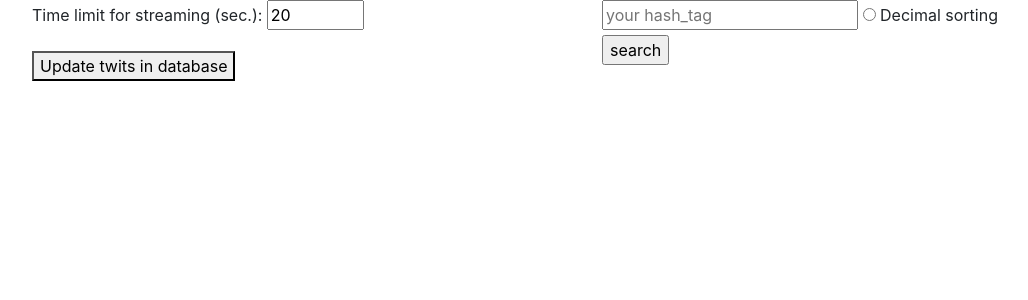
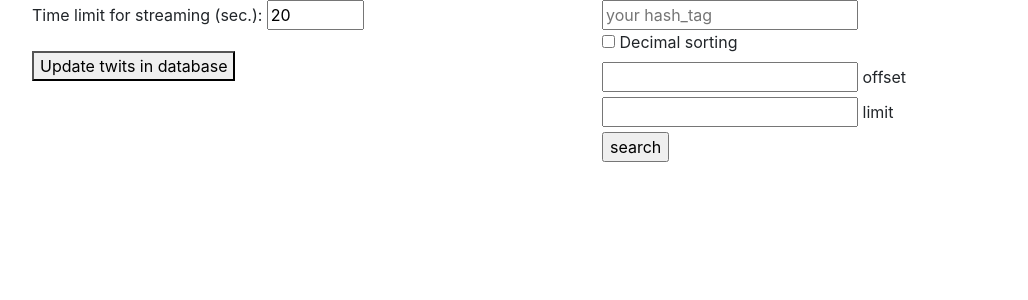
Before and after one commit to zhenyachet/ProjectNews, a Django app: page /twitter/update in a window 1280 px wide. Shown: the top 300 px of the page, without its empty margins (53-1081 px from the left). Run offline with Django 3.2, Linux system fonts and the light colour scheme; parts of the project's set-up code (start-up, migrations or seed data) failed here and were passed over; some libraries are stand-ins or nearby versions.

Commit message:
Added new requirements

```diff
--- a/News/News/settings.py
+++ b/News/News/settings.py
@@ -39,8 +39,7 @@ INSTALLED_APPS = [
     'django.contrib.sessions',
     'django.contrib.messages',
     'django.contrib.staticfiles',
-    'rest_framework',
-    'taggit',
+    'rest_framework'
 ]
 
 MIDDLEWARE = [
--- a/News/twitter/templates/twitter/Searching_page.html
+++ b/News/twitter/templates/twitter/Searching_page.html
@@ -18,11 +18,19 @@
         <div class="col-6">
             <form action="/twitter/get_list" method="get" name="form2">
                 <input type="text" name="search" placeholder="your hash_tag"/>
-                <input type="radio" id="sorting" name="sort" value="desc">
-                <label>Decimal sorting</label>
+                <br>
+                <input type='checkbox' id="sorting" name="sort" value="desc">
+                <label for="sorting">Decimal sorting</label>
+                <br>
+                <input type="number" name="offset" value="offset">
+                <label>offset</label>
+                <br>
+                <input type="number" name="limit" value="limit">
+                <label>limit</label>
                 <p>
                     <input type="submit" value="search"/>
                 </p>
+
             </form>
         </div>
 </div>
@@ -37,7 +45,11 @@
 {% endif %}
 
 
+
 {% for twit in twitt_messages %}
+
+
+
     <ul>
         <li>{{twit.release_date}} {{twit.twitter_user}} {{twit.text}}</li>
     </ul>
--- a/News/twitter/urls.py
+++ b/News/twitter/urls.py
@@ -4,6 +4,7 @@ from . import views
 urlpatterns = [
     #re_path(r'^update/(?P<id>[0-9]{4})/$', views.year_archive)
     path('auth', views.auth, name="auth"),
+    # re_path(r'^get_list/(?P<page>\d+)/$', views.get_list, name="get-list"),
     path('get_list', views.get_list, name="get-list"),
     path('success', views.success, name="success"),
     path('update', views.update_twits, name="update-twits"),
--- a/News/twitter/views.py
+++ b/News/twitter/views.py
@@ -11,7 +11,7 @@ from .forms import UpdateForm, InputPinForm
 from tweepy import StreamListener
 from tweepy import Stream
 import time
-import webbrowser
+from django.core.paginator import Paginator
 
 
 #### Twitter Client ####
@@ -87,7 +87,7 @@ class TwitterStreamer():
         stream.filter(follow=hash_tag_list)
 
 
-## Add list of hashtags and mentions from tweet dictionary
+### Add list of hashtags and mentions from tweet dictionary ###
 def hashtag_to_list(hashtags, mentions):
     list_of_hashtags = []
     for hashtag in hashtags:
@@ -132,16 +132,17 @@ class TwitterListener(StreamListener):
             release_date = status.created_at
             text = status.extended_tweet['full_text']
             hash_tags = hashtag_to_list(status.extended_tweet['entities']['hashtags'],
-                                       status.extended_tweet['entities']['user_mentions'])
+                                        status.extended_tweet['entities']['user_mentions'])
             twitter_user = status.user.screen_name
-
+            lang = status.lang
         else:
             twitter_id = status.id_str
             release_date = status.created_at
             text = status.text
             hash_tags = hashtag_to_list(status.entities['hashtags'], status.entities['user_mentions'])
             twitter_user = status.user.screen_name
-        if not hasattr(status, "retweeted_status"):
+            lang = status.lang
+        if not hasattr(status, "retweeted_status") and lang=="en":
             twit_instance = Twit(
                 twitter_id=twitter_id,
                 twitter_user=twitter_user,
@@ -275,21 +276,31 @@ def success(request):
 
 
 def get_list(request):
+    form = UpdateForm()
     twitt_messages = []
+    ### Represent list with different sorting ###
+    if request.method == "GET":
+        if request.GET.get('offset'):
+            offset = int(request.GET.get('offset'))
+        else:
+            offset = 0
+        if request.GET.get('limit'):
+            limit = int(request.GET.get('limit'))
+        else:
+            limit = 0
 
-    if request.method == "GET":
         filter_words = request.GET['search']
         if filter_words:
             if request.GET.get('sort'):
-                twitt_messages = Twit.objects.filter(hash_tags__contains=filter_words).order_by('-release_date')
+                twitt_messages = Twit.objects.filter(hash_tags__icontains=filter_words).order_by('-release_date')[offset:limit]
             else:
-                twitt_messages = Twit.objects.filter(hash_tags__contains=filter_words)
+                twitt_messages = Twit.objects.filter(hash_tags__icontains=filter_words)[offset:limit]
             if (twitt_messages.exists() == False) or (filter_words == ''):
                 messages.info(request, 'There is no message for your search')
         else:
-            messages.info(request, 'Please input searching hash_tag')
+            messages.info(request, 'Please input hash_tag for searching')
 
-    return render(request, 'twitter/Searching_page.html', {'twitt_messages': twitt_messages})
+    return render(request, 'twitter/Searching_page.html', {'twitt_messages': twitt_messages, 'form': form})
 
 
 # def start_view(request):
```
